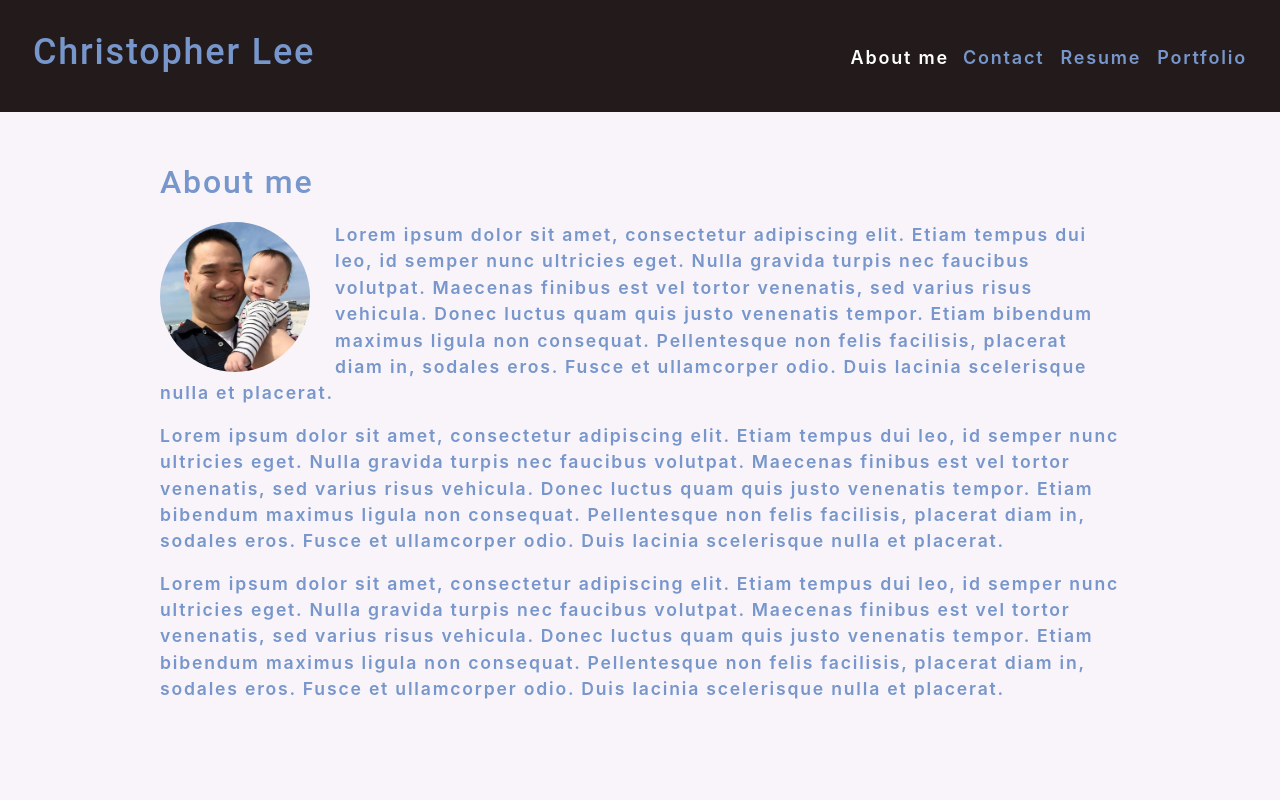
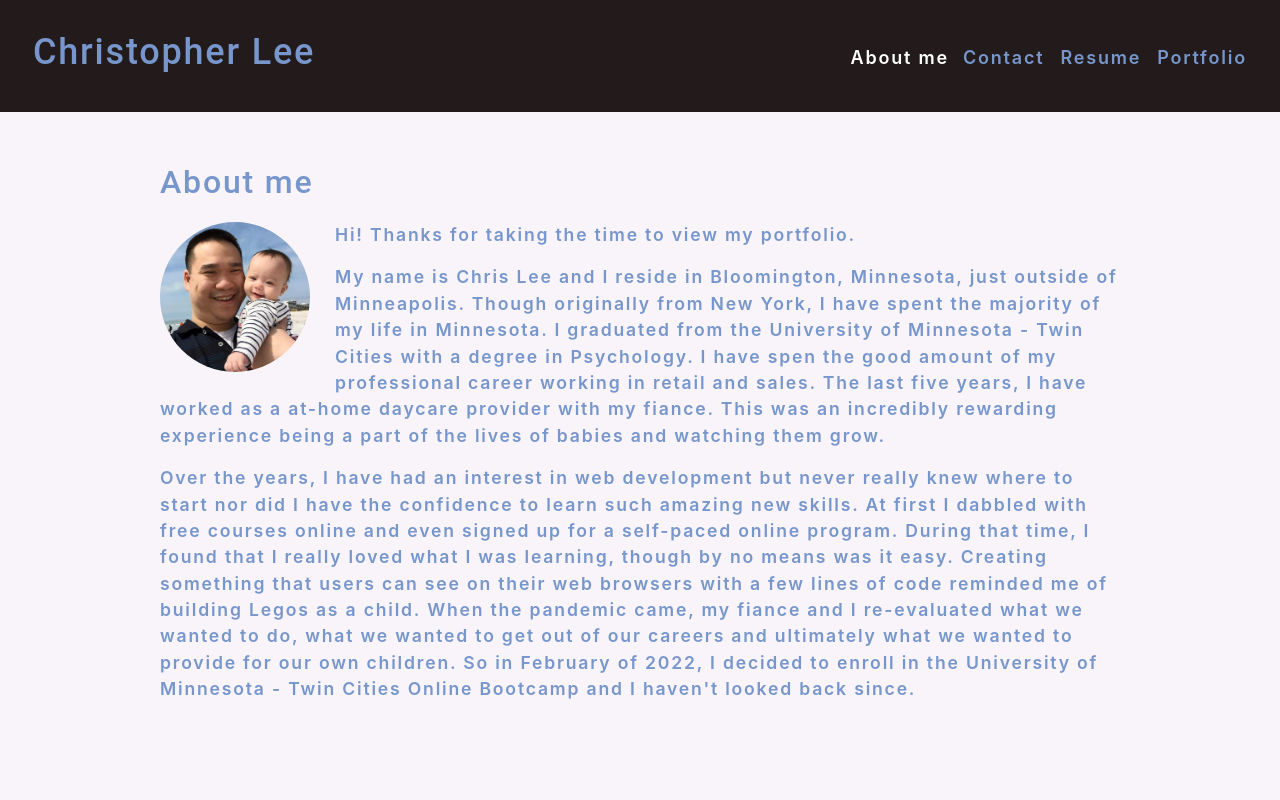
Before and after one commit to chrislee-webdev/ChrisLee-Portfolio, a React (Create React App) app: page / in a window 1280 px wide. Shown: the top 800 px of the page. Built offline with nearby package versions, Linux system fonts and the light colour scheme.

Commit message:
replaced Ipsum Lorem in the About Me section with an actual About Me section

```diff
--- a/src/components/About/index.js
+++ b/src/components/About/index.js
@@ -8,15 +8,13 @@ function About() {
             <h2 id="about">About me</h2>
             <img src={require("../../assets/images/profilePhoto2.jpeg")} alt="Profile"></img>
             <p>
-            Lorem ipsum dolor sit amet, consectetur adipiscing elit. Etiam tempus dui leo, id semper nunc ultricies eget. Nulla gravida turpis nec faucibus volutpat. Maecenas finibus est vel tortor venenatis, sed varius risus vehicula. Donec luctus quam quis justo venenatis tempor. Etiam bibendum maximus ligula non consequat. Pellentesque non felis facilisis, placerat diam in, sodales eros. Fusce et ullamcorper odio. Duis lacinia scelerisque nulla et placerat.
+            Hi! Thanks for taking the time to view my portfolio.
             </p>
 
-            <p>
-            Lorem ipsum dolor sit amet, consectetur adipiscing elit. Etiam tempus dui leo, id semper nunc ultricies eget. Nulla gravida turpis nec faucibus volutpat. Maecenas finibus est vel tortor venenatis, sed varius risus vehicula. Donec luctus quam quis justo venenatis tempor. Etiam bibendum maximus ligula non consequat. Pellentesque non felis facilisis, placerat diam in, sodales eros. Fusce et ullamcorper odio. Duis lacinia scelerisque nulla et placerat.
-            </p>
+            <p>My name is Chris Lee and I reside in Bloomington, Minnesota, just outside of Minneapolis. Though originally from New York, I have spent the majority of my life in Minnesota. I graduated from the University of Minnesota - Twin Cities with a degree in Psychology. I have spen the good amount of my professional career working in retail and sales. The last five years, I have worked as a at-home daycare provider with my fiance. This was an incredibly rewarding experience being a part of the lives of babies and watching them grow.</p>
 
             <p>
-            Lorem ipsum dolor sit amet, consectetur adipiscing elit. Etiam tempus dui leo, id semper nunc ultricies eget. Nulla gravida turpis nec faucibus volutpat. Maecenas finibus est vel tortor venenatis, sed varius risus vehicula. Donec luctus quam quis justo venenatis tempor. Etiam bibendum maximus ligula non consequat. Pellentesque non felis facilisis, placerat diam in, sodales eros. Fusce et ullamcorper odio. Duis lacinia scelerisque nulla et placerat.
+             Over the years, I have had an interest in web development but never really knew where to start nor did I have the confidence to learn such amazing new skills. At first I dabbled with free courses online and even signed up for a self-paced online program. During that time, I found that I really loved what I was learning, though by no means was it easy. Creating something that users can see on their web browsers with a few lines of code reminded me of building Legos as a child. When the pandemic came, my fiance and I re-evaluated what we wanted to do, what we wanted to get out of our careers and ultimately what we wanted to provide for our own children. So in February of 2022, I decided to enroll in the University of Minnesota - Twin Cities Online Bootcamp and I haven't looked back since.
             </p>
         </section>
     );
```
